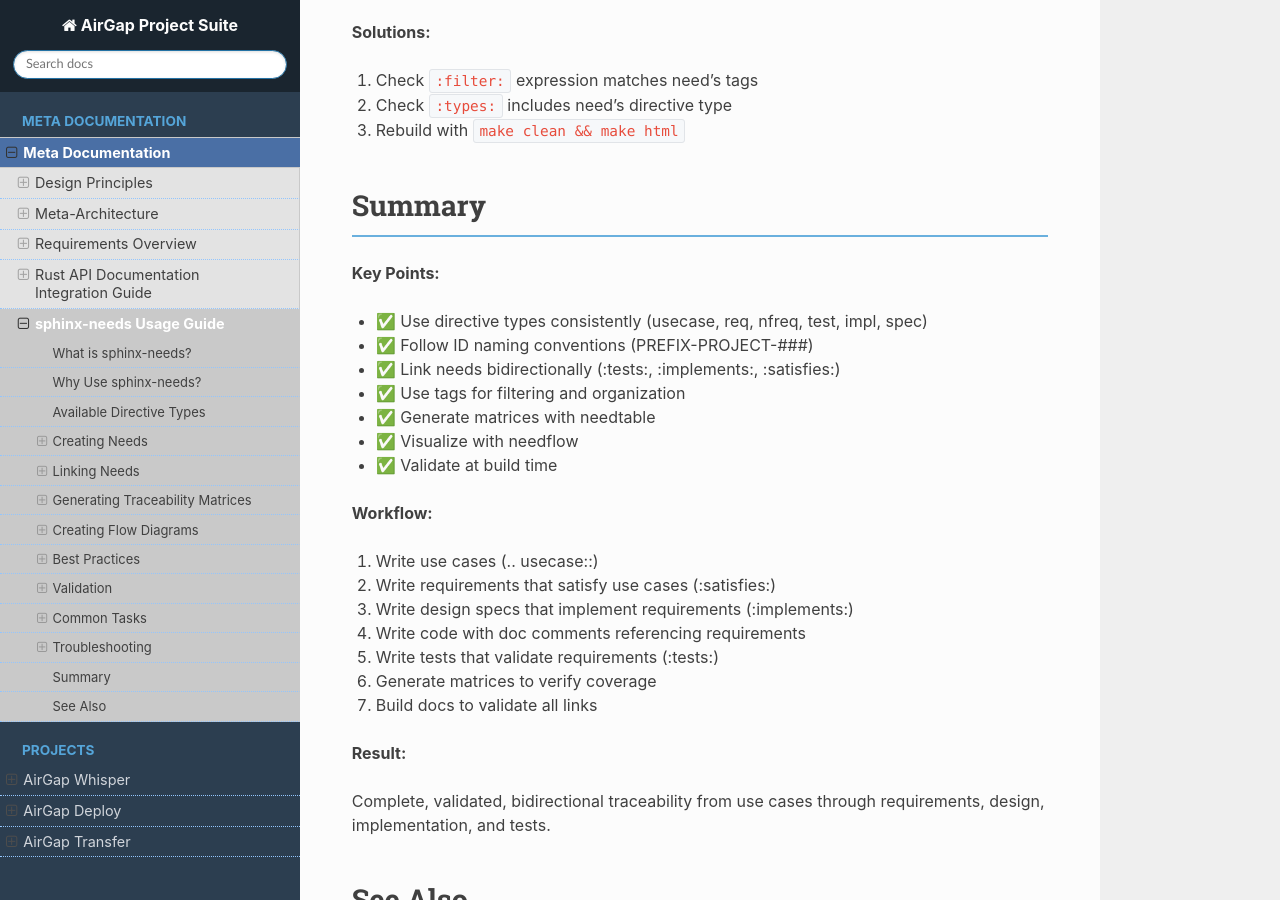
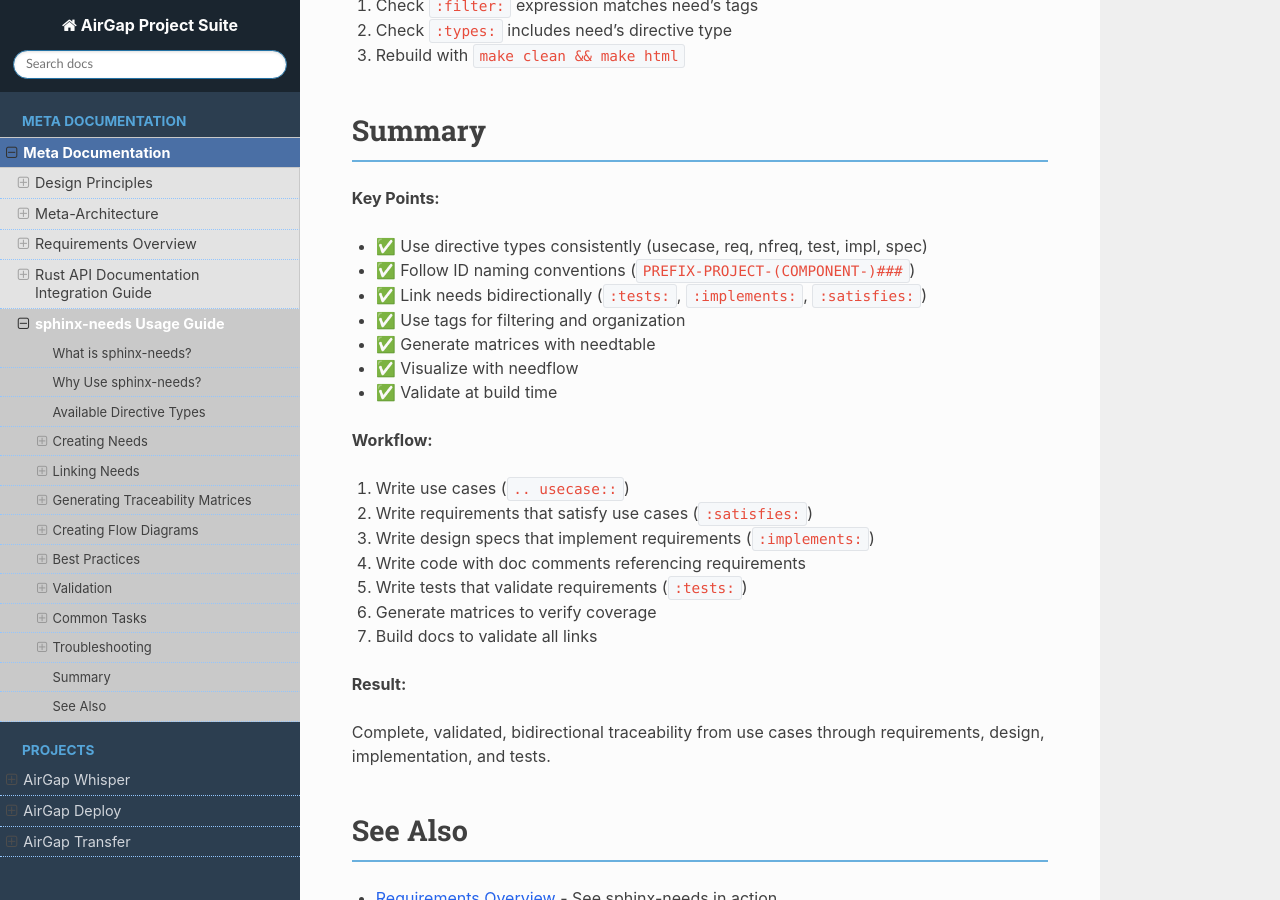
Before and after one commit to Cleanroom-Labs/cleanroom-technical-docs, a Sphinx documentation site: the page built from source/meta/sphinx-needs-guide.rst, in a window 1280 px wide and 900 px high, scrolled down 12978 px. Built offline with Sphinx 7.4.7 and the Read the Docs theme 3.1.0, drawn with Linux system fonts in a browser that asks for light colours; some of the changed text lies outside the part shown.

Commit message:
Made some minor formatting improvements to the sphinx-needs guide
I'm not sure that I like the current design. Further review is suggested.

```diff
--- a/source/meta/sphinx-needs-guide.rst
+++ b/source/meta/sphinx-needs-guide.rst
@@ -1,12 +1,13 @@
 sphinx-needs Usage Guide
 ========================
 
-This guide explains how to use sphinx-needs for requirements engineering and traceability in the AirGap Project Suite documentation.
+This guide explains how to use `sphinx-needs`_ for requirements engineering and
+traceability in the AirGap Project Suite documentation.
 
 What is sphinx-needs?
 ---------------------
 
-sphinx-needs is a Sphinx extension that provides directives for requirements engineering. It allows you to:
+`sphinx-needs`_ is a Sphinx extension that provides directives for requirements engineering. It allows you to:
 
 - Define requirements, tests, specifications, and other needs
 - Link needs bidirectionally
@@ -40,28 +41,28 @@
      - Prefix
      - Color
      - Purpose
-   * - ``.. usecase::``
-     - UC-
+   * - ``usecase``
+     - ``UC``
      - Blue
      - User stories and workflow descriptions
-   * - ``.. req::``
-     - FR-
+   * - ``req``
+     - ``FR``
      - Orange
      - Functional requirements
-   * - ``.. nfreq::``
-     - NFR-
+   * - ``nfreq``
+     - ``NFR``
      - Dark Orange
      - Non-functional requirements (performance, security, etc.)
-   * - ``.. spec::``
-     - DS-
+   * - ``spec``
+     - ``DS``
      - Yellow
      - Design specifications
-   * - ``.. impl::``
-     - IMPL-
+   * - ``impl``
+     - ``IMPL``
      - Purple
      - Code implementations (future)
-   * - ``.. test::``
-     - TC-
+   * - ``test``
+     - ``TC``
      - Green
      - Test cases
 
@@ -75,7 +76,7 @@
 
 .. code-block:: rst
 
-   .. directive-type:: Title
+   .. directive:: Title
       :id: UNIQUE-ID
       :status: approved|pending|rejected
       :tags: tag1, tag2, tag3
@@ -184,7 +185,7 @@
 Link Types
 ~~~~~~~~~~
 
-sphinx-needs supports multiple link types:
+`sphinx-needs`_ supports multiple link types:
 
 .. list-table::
    :header-rows: 1
@@ -194,16 +195,16 @@
      - Meaning
      - Use When
    * - ``:tests:``
-     - "Tests the requirement(s)"
+     - Tests the requirement(s)
      - Link test cases to requirements
    * - ``:implements:``
-     - "Implements the requirement(s)"
+     - Implements the requirement(s)
      - Link code to requirements
    * - ``:satisfies:``
-     - "Satisfies the use case(s)"
+     - Satisfies the use case(s)
      - Link requirements to use cases
    * - ``:derives:``
-     - "Derives from the need(s)"
+     - Derives from the need(s)
      - Link derived requirements
 
 Link Syntax
@@ -407,7 +408,7 @@
 ID Naming Conventions
 ~~~~~~~~~~~~~~~~~~~~~
 
-**Format:** ``PREFIX-PROJECT-###``
+**Format:** ``PREFIX-PROJECT-(COMPONENT-)###``
 
 **Examples:**
 
@@ -641,8 +642,8 @@
 **Key Points:**
 
 - ✅ Use directive types consistently (usecase, req, nfreq, test, impl, spec)
-- ✅ Follow ID naming conventions (PREFIX-PROJECT-###)
-- ✅ Link needs bidirectionally (:tests:, :implements:, :satisfies:)
+- ✅ Follow ID naming conventions (``PREFIX-PROJECT-(COMPONENT-)###``)
+- ✅ Link needs bidirectionally (``:tests:``, ``:implements:``, ``:satisfies:``)
 - ✅ Use tags for filtering and organization
 - ✅ Generate matrices with needtable
 - ✅ Visualize with needflow
@@ -650,11 +651,11 @@
 
 **Workflow:**
 
-1. Write use cases (.. usecase::)
-2. Write requirements that satisfy use cases (:satisfies:)
-3. Write design specs that implement requirements (:implements:)
+1. Write use cases (``.. usecase::``)
+2. Write requirements that satisfy use cases (``:satisfies:``)
+3. Write design specs that implement requirements (``:implements:``)
 4. Write code with doc comments referencing requirements
-5. Write tests that validate requirements (:tests:)
+5. Write tests that validate requirements (``:tests:``)
 6. Generate matrices to verify coverage
 7. Build docs to validate all links
 
```
Also changed, not shown: other parts of source/meta/sphinx-needs-guide.rst (+2 -0 lines).
